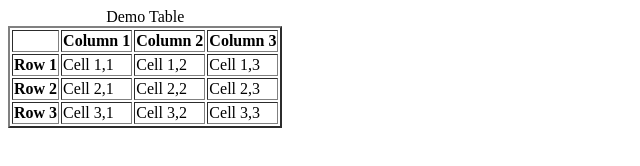
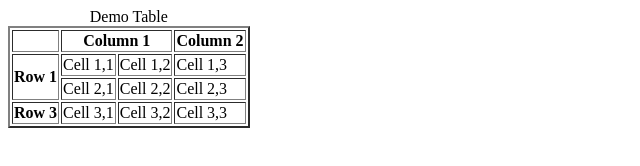
Before and after one commit to abhishekzzz/codingninjas_practice, a website: page table.html in a window 1280 px wide. Shown: the whole page, without its empty margins (0-640 px from the left). Drawn offline with Linux system fonts and the light colour scheme.

Commit message:
Update table.html

```diff
--- a/table.html
+++ b/table.html
@@ -13,19 +13,19 @@
 				<td>
 
 				</td>
-				<th>
+				<th colspan = "2">
 					Column 1
 				</th>
 				<th>
 					Column 2
 				</th>
-				<th>
+				<!-- <th>
 					Column 3
-				</th>
+				</th> -->
 			</tr>
 		</thead>
 		<tr>
-			<th>
+			<th rowspan="2">
 				Row 1
 			</th>
 			<td>
@@ -39,9 +39,9 @@
 			</td>
 		</tr>
 		<tr>
-			<th>
+			<!-- <th>
 				Row 2
-			</th>
+			</th> -->
 			<td>
 				Cell 2,1
 			</td>
```
